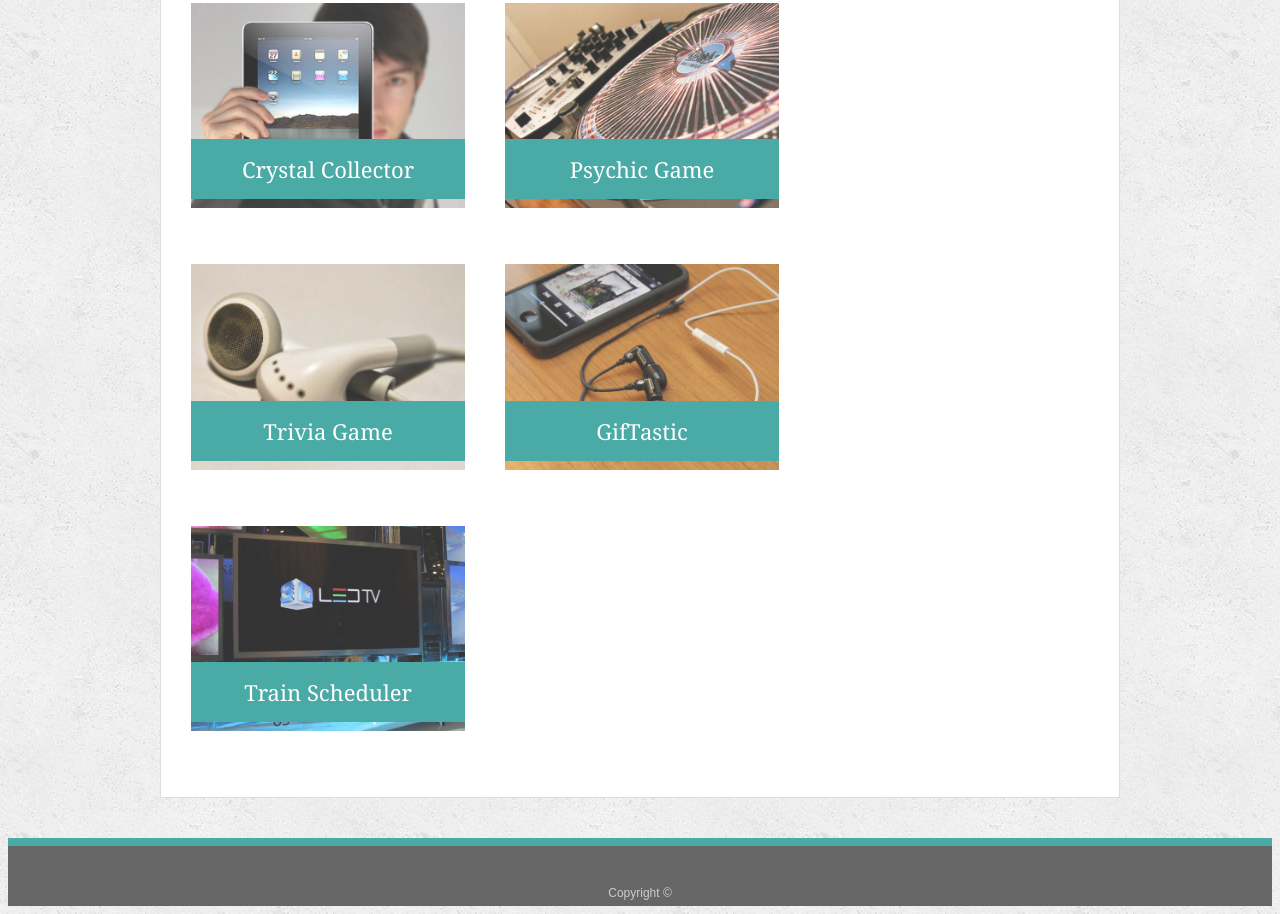
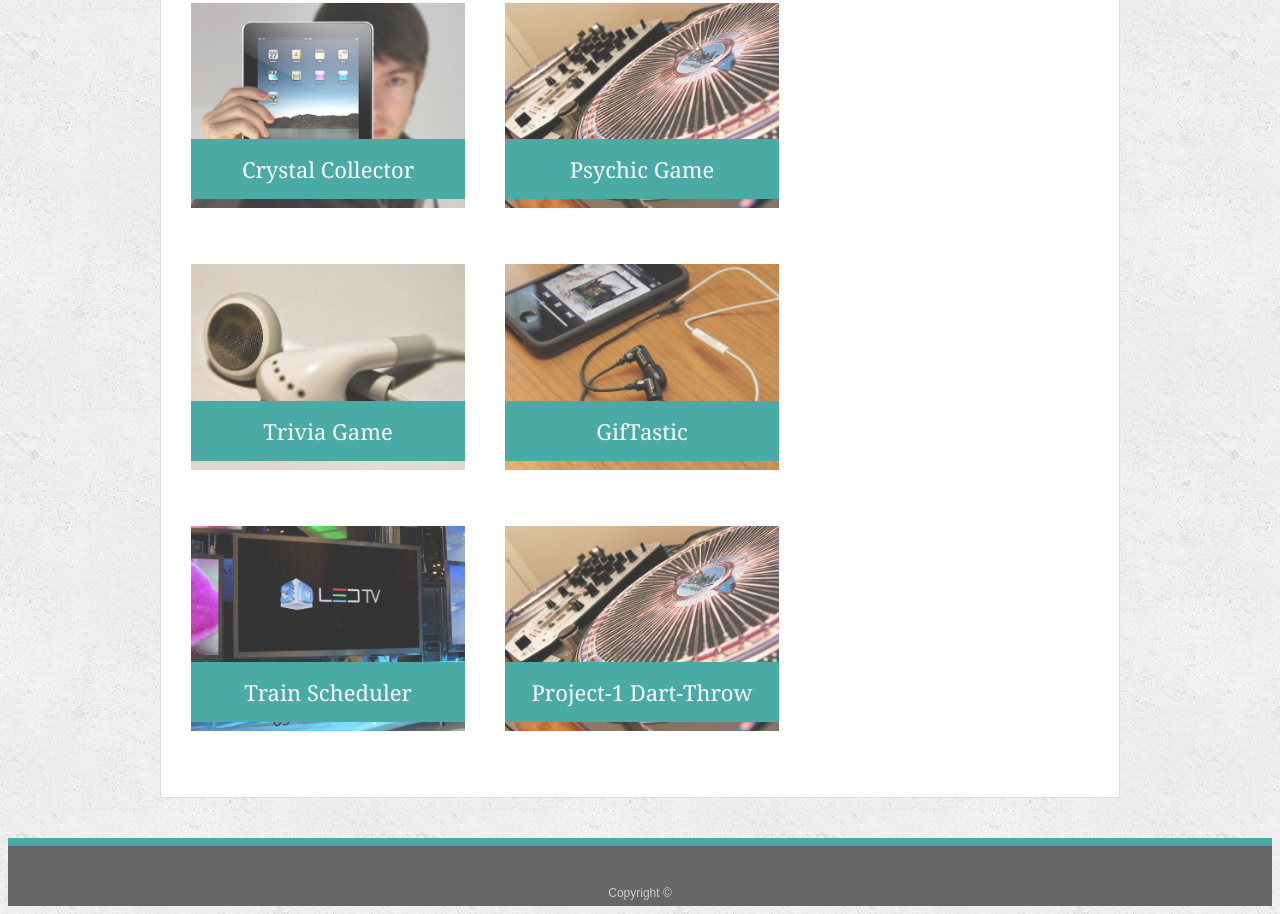
Before and after one commit to BlakeMarter/Responsive-Portfolio, a plain HTML site: page portfolio.html in a window 1280 px wide. Shown: the part 303-1217 px from the top of the page. Drawn offline with Linux system fonts and the light colour scheme.

Commit message:
Updating portfolio page

```diff
--- a/portfolio.html
+++ b/portfolio.html
@@ -60,6 +60,13 @@
           <h3>Train Scheduler</h3>
         </a>
       </div>
+        <div class="work">
+          <a href="https://kairichardson.github.io/Project-1_Dart-Throw/">
+            <img src="assets/images/technics-q-c-640-480-2.jpg" alt="Project-1_Dart-Throw">
+
+            <h3>Project-1 Dart-Throw</h3>
+          </a>
+      </div>
 
     </section>
 
```
